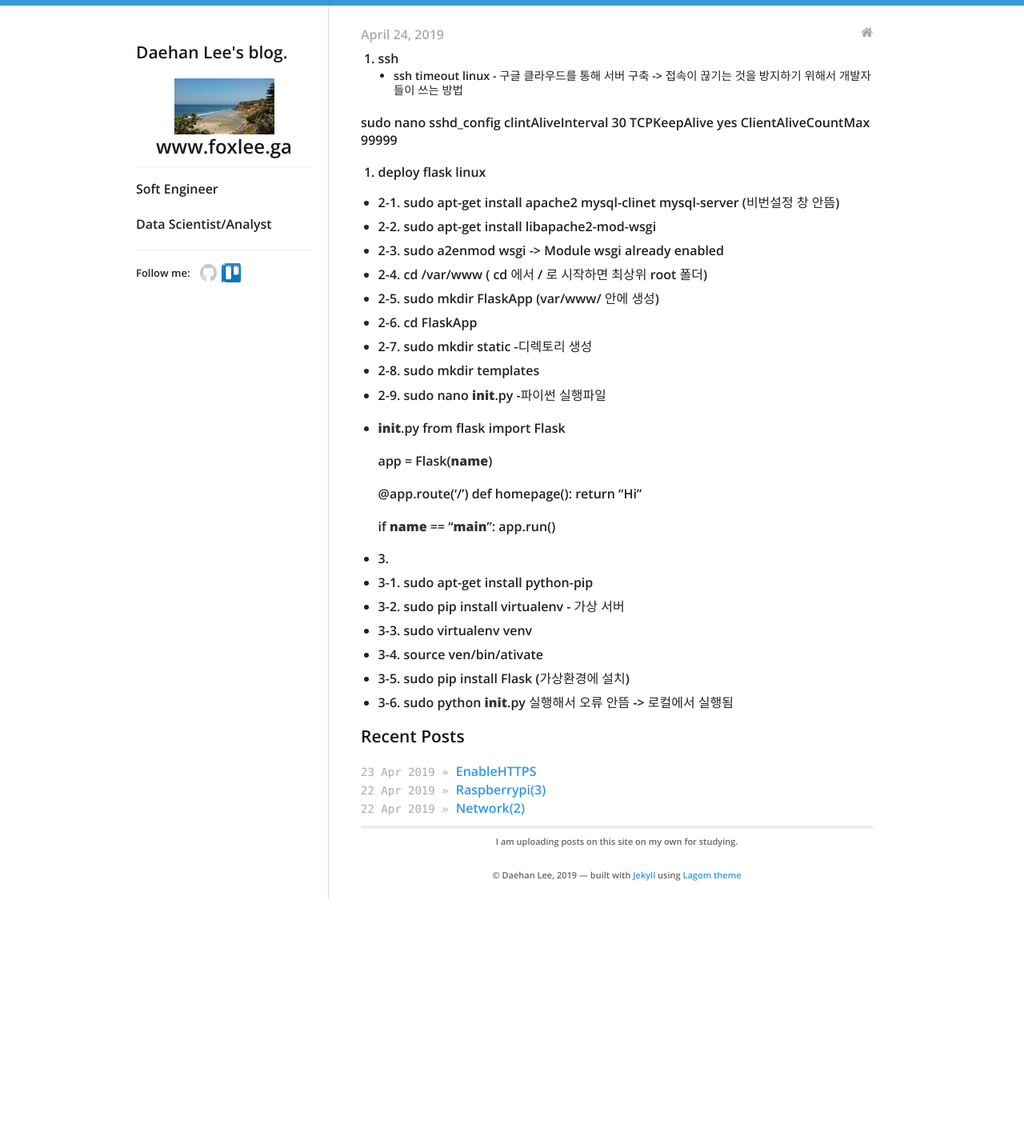
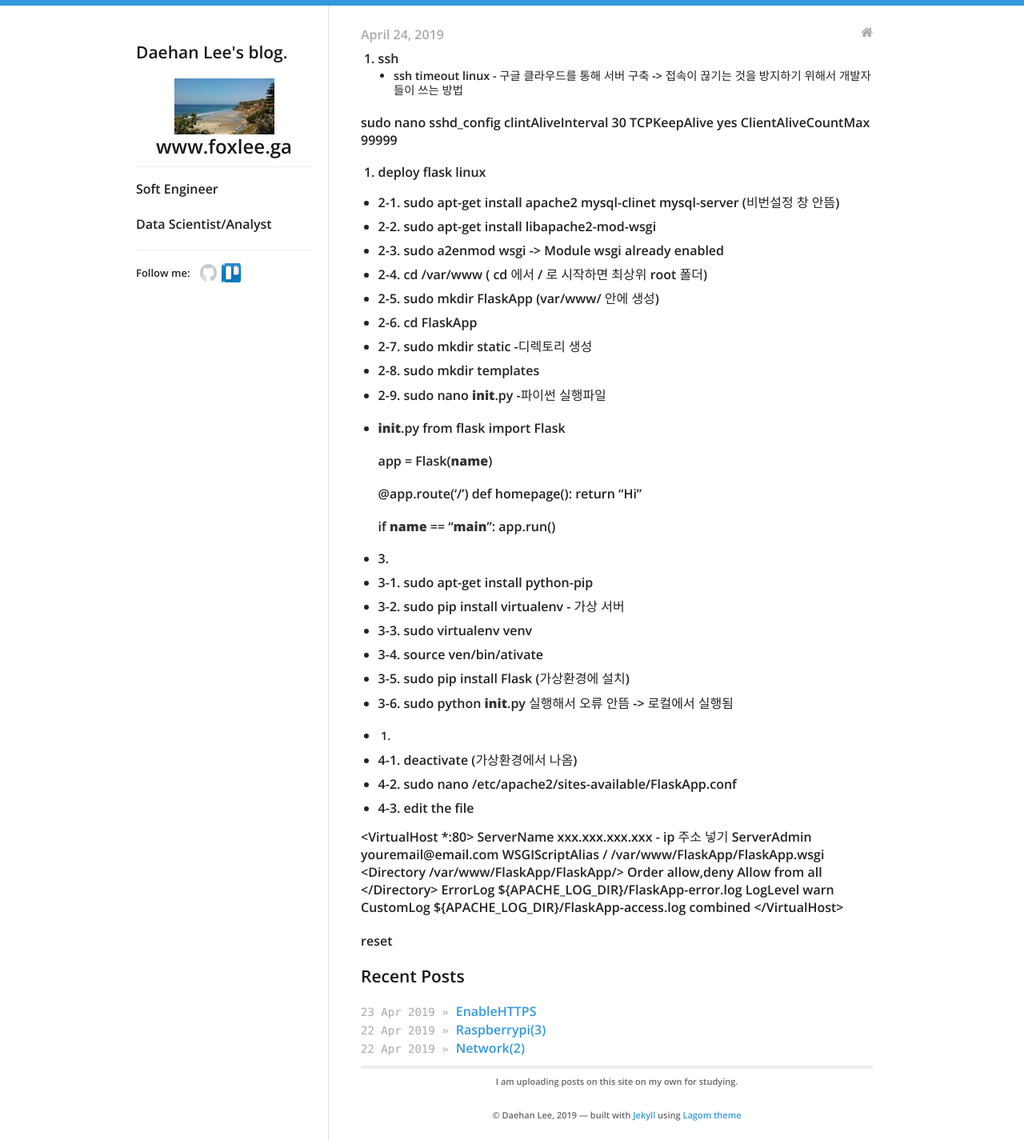
Before and after one commit to daehan0226/Study, a Jekyll site: the page built from _posts/2019-04-24-flask(2).md, in a window 1280 px wide. Shown: the whole page at 80% size. Built offline with Jekyll 4.4.1, drawn with Linux system fonts in a browser that asks for light colours; before the commit the page ends 1125 px from its top, so only the background shows below that.

Commit message:
Update 2019-04-24-flask(2).md

```diff
--- a/_posts/2019-04-24-flask(2).md
+++ b/_posts/2019-04-24-flask(2).md
@@ -44,3 +44,23 @@ ClientAliveCountMax 99999
 *  3-4. source ven/bin/ativate
 *  3-5. sudo pip install Flask (가상환경에 설치)
 *  3-6. sudo python __init__.py 실행해서 오류 안뜸 -> 로컬에서 실행됨
+
+* 4.
+* 4-1. deactivate (가상환경에서 나옴)
+* 4-2. sudo nano /etc/apache2/sites-available/FlaskApp.conf
+* 4-3. edit the file
+<VirtualHost *:80>
+                ServerName xxx.xxx.xxx.xxx - ip 주소 넣기
+                ServerAdmin youremail@email.com
+                WSGIScriptAlias / /var/www/FlaskApp/FlaskApp.wsgi
+                <Directory /var/www/FlaskApp/FlaskApp/>
+                        Order allow,deny
+                        Allow from all
+                </Directory>
+                ErrorLog ${APACHE_LOG_DIR}/FlaskApp-error.log
+                LogLevel warn
+                CustomLog ${APACHE_LOG_DIR}/FlaskApp-access.log combined
+</VirtualHost>
+
+
+reset
```
